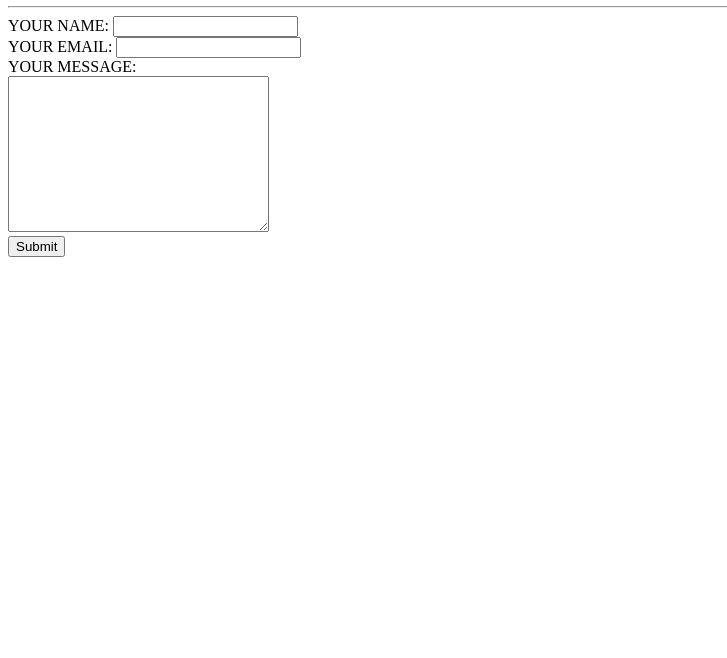
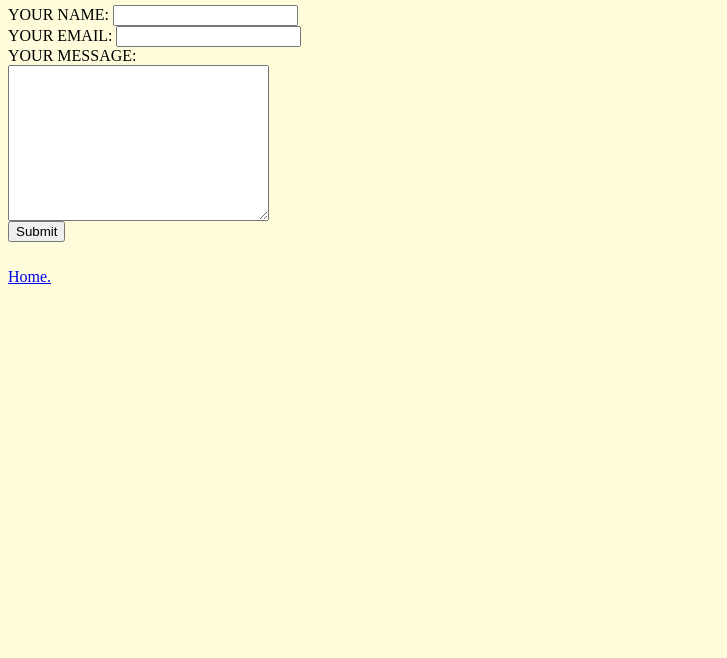
Before and after one commit to suvendu-maity/cv, a plain HTML site: page contact.html in a window 1280 px wide. Shown: the part 142-800 px from the top of the page, without its empty margins (0-727 px from the left). Drawn offline with Linux system fonts and the light colour scheme.

Commit message:
Update contact.html

```diff
--- a/contact.html
+++ b/contact.html
@@ -1,9 +1,11 @@
-<!DOCTYPE html>
+
 <html lang="en" dir="ltr">
 
 <head>
   <meta charset="utf-8">
   <title>contact</title>
+    <link rel="stylesheet" href="css/styles.css">
+
 </head>
 
 <body>
@@ -19,6 +21,12 @@
     <label>YOUR MESSAGE:</label><br>
     <textarea name="yourMessage" rows="10" cols="30"></textarea><br>
     <input type="submit">
+    <br>
+    <div class="home">
+        <a href="index.html">Home.</a>
+    </div>
+
+
   </form>
 </body>
 
```
